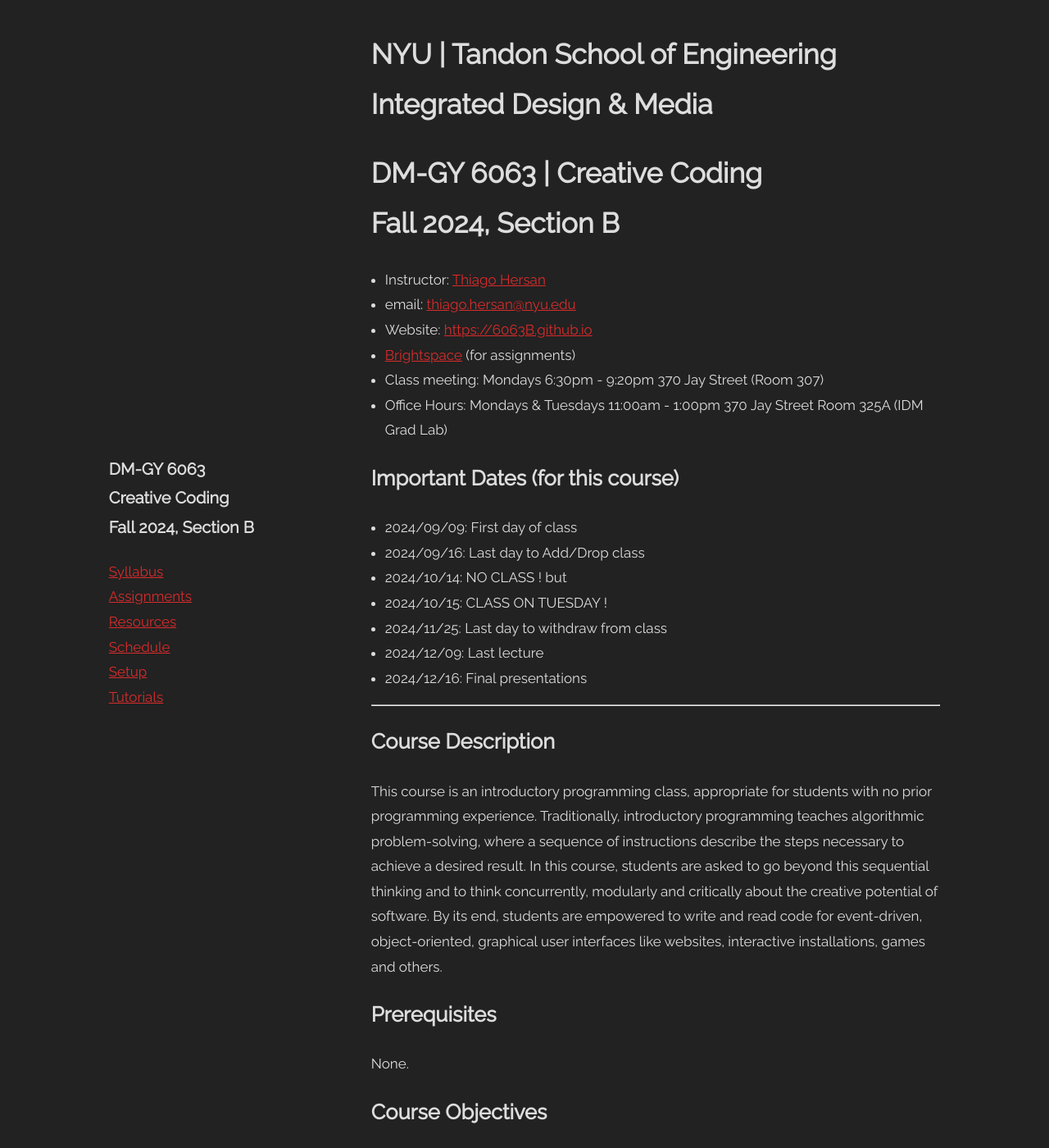
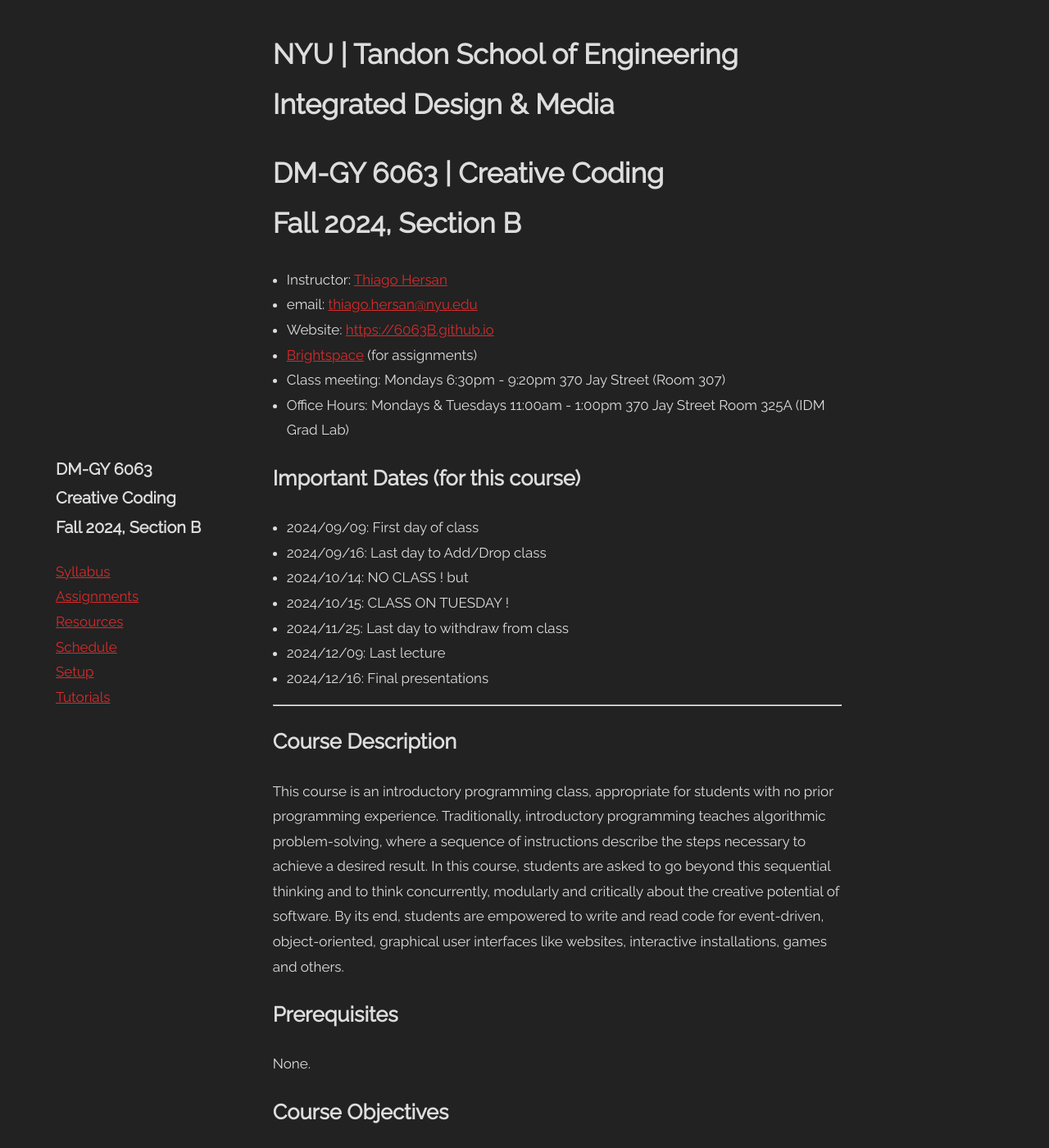
Before and after one commit to DM-GY-6063-2024F-B/DM-GY-6063-2024F-B.github.io, a Jekyll site: the page built from README.md, in a window 1280 px wide and 1400 px high. Shown: the whole window at 82% size. Built offline with Jekyll 4.4.1, drawn with Linux system fonts in a browser that asks for light colours.

Commit message:
fix nav bar location

```diff
--- a/css/main.scss
+++ b/css/main.scss
@@ -35,7 +35,7 @@
   flex-direction: row;
   width: 100%;
   justify-content: space-evenly;
-  justify-content: center;
+  justify-content: flex-start;
   overflow-y: scroll;
 
   @media screen and (max-width: $mobile-max) {
@@ -85,7 +85,7 @@
   max-width: 360px;
   height: 100vh;
   top: 0;
-  padding-left: 0.75rem;
+  padding-left: 4rem;
   justify-content: center;
   align-items: flex-start;
 
```
